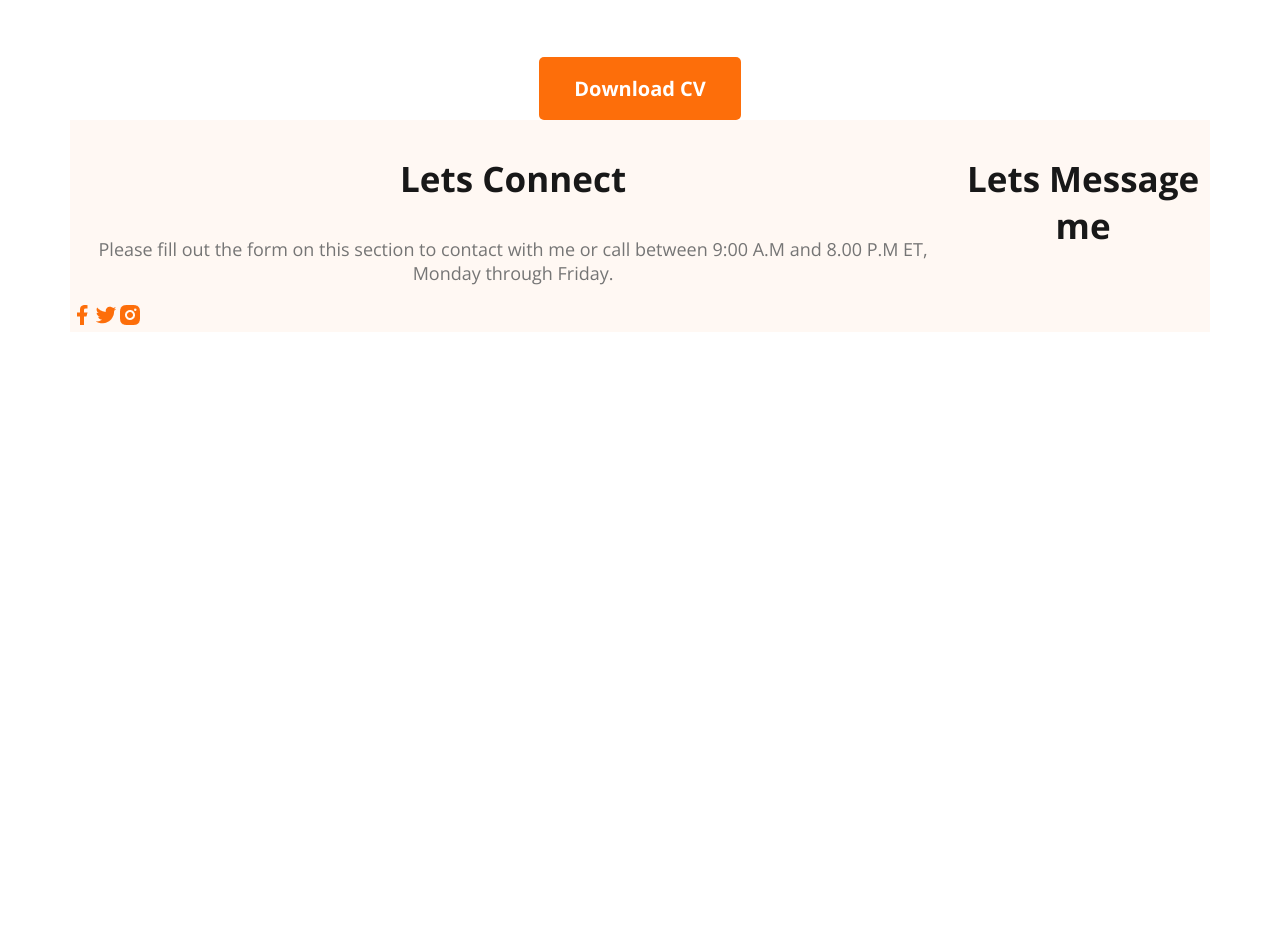
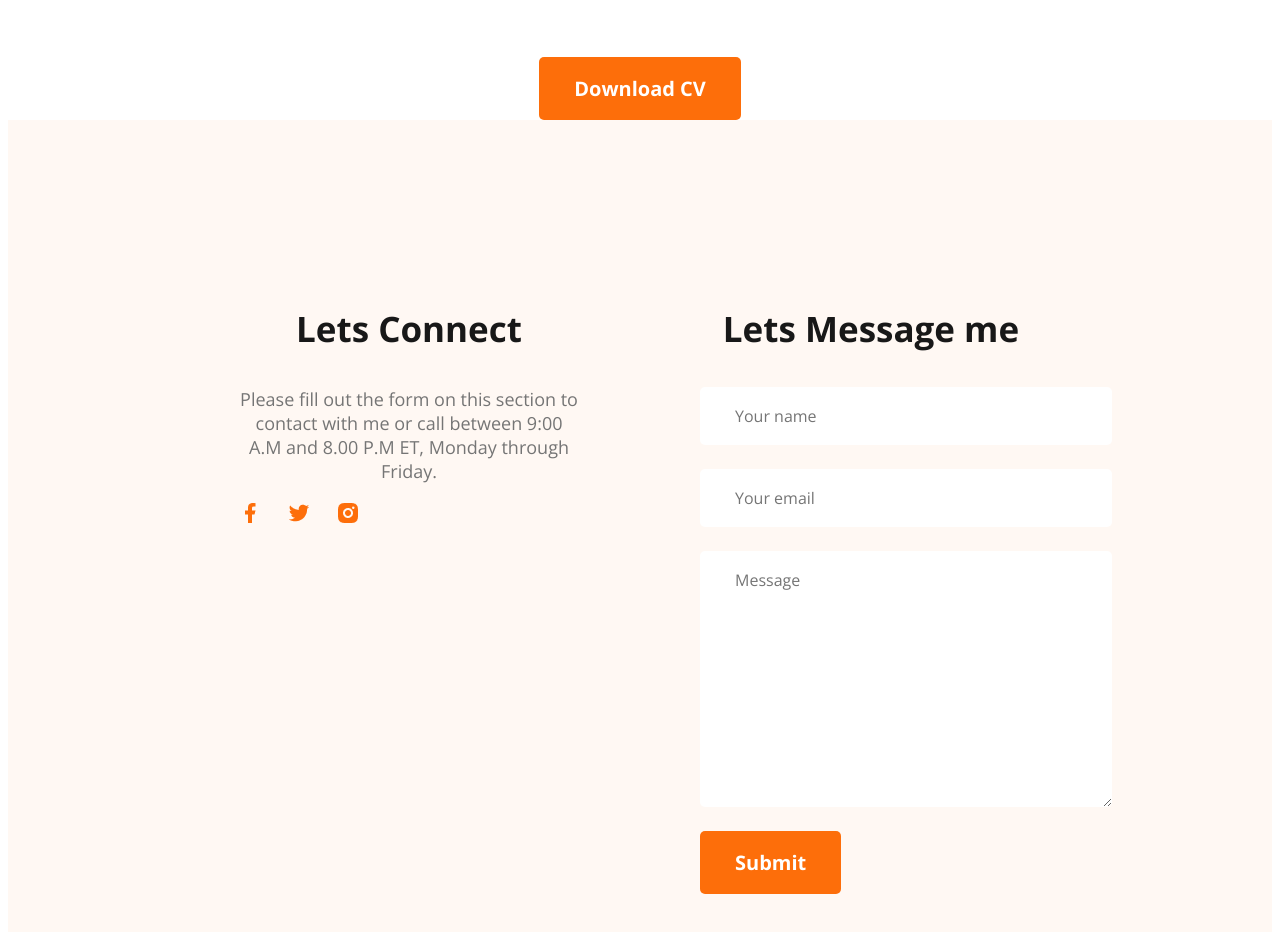
Before and after one commit to rahman-musfiqur321/web-developer-portfolio, a plain HTML site: page index.html in a window 1280 px wide. Shown: the part 3200-4132 px from the top of the page. Before the commit the page ends 3540 px from the top, so only its background shows below. Drawn offline with nearby package versions, Linux system fonts and the light colour scheme.

Commit message:
finished footer section with contact form

```diff
--- a/index.html
+++ b/index.html
@@ -184,7 +184,12 @@
         </div>
         <div class="footer-column">
             <h3 class="section-title">Lets Message me</h3>
-            <form></form>
+            <form class="contact">
+                <input type="text" name="" id="" placeholder="Your name">
+                <input type="email" name="" id="" placeholder="Your email">
+                <textarea name="" id="" cols="30" rows="10" placeholder="Message"></textarea>
+                <input class="btn-primary" type="submit" value="Submit">
+            </form>
         </div>
     </footer>
 </body>
--- a/styles/portfolio.css
+++ b/styles/portfolio.css
@@ -213,7 +213,29 @@ main section {
 
 footer {
     display: flex;
-    max-width: 1140px;
+    gap: 120px;
+    padding: 150px 230px;
     margin: 0 auto;
     background: #FFF8F3;
 }
+
+.footer-column {
+    width: 50%;
+}
+
+.social-links a {
+    margin-right: 25px;
+}
+
+.contact input[type="text"],
+input[type="email"],
+textarea {
+    display: block;
+    margin-bottom: 24px;
+    padding: 18px 35px;
+    color: #757575;
+    font-size: 16px;
+    border-radius: 5px;
+    border: none;
+    width: 100%;
+}
```
